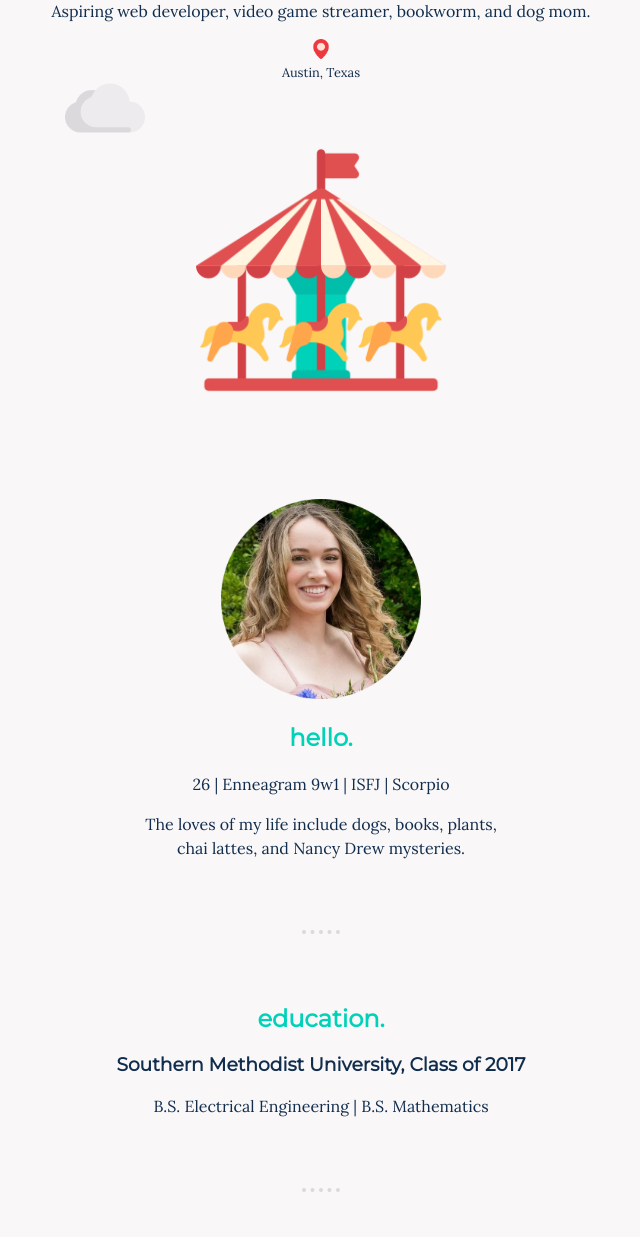
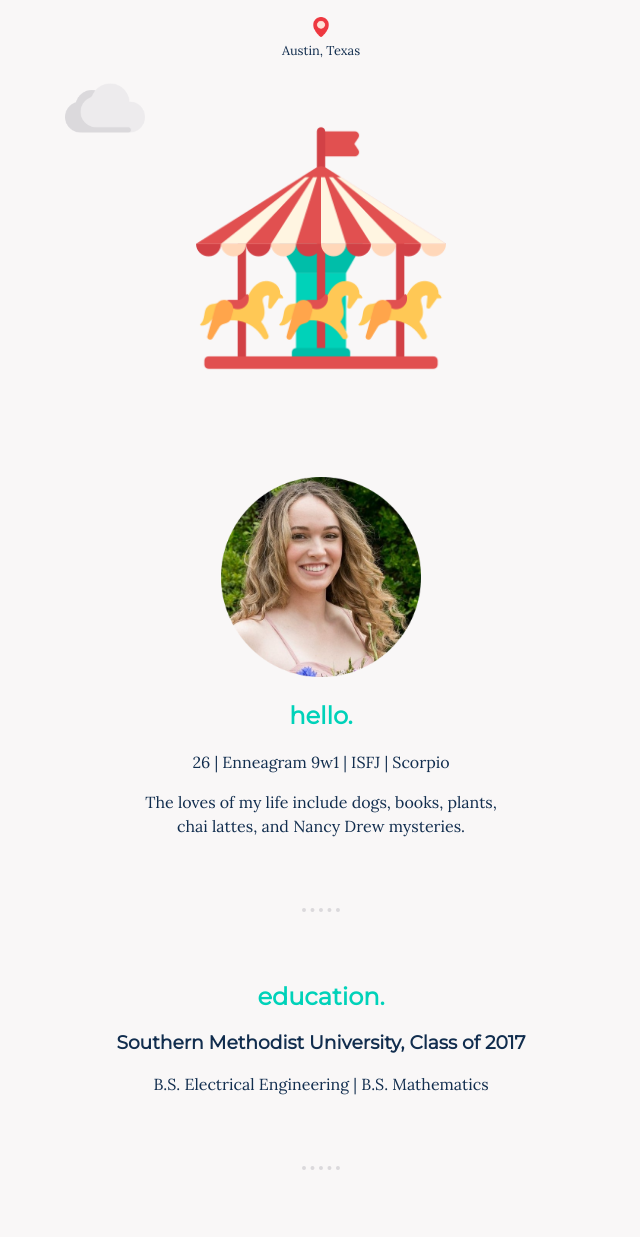
Before and after one commit to laurahatcher/my-site, a plain HTML site: page index.html in a window 1280 px wide. Shown: the part 182-1419 px from the top of the page, without its empty margins (319-959 px from the left). Drawn offline with Linux system fonts and the light colour scheme; a web font is replaced by a local one.

Commit message:
Update styles.css

```diff
--- a/css/styles.css
+++ b/css/styles.css
@@ -23,7 +23,7 @@ p {
 }
 a {
   font-family: 'Montserrat', sans-serif;
-  font-size: 12px;
+  font-size: 0.75rem;
   color: #00D2B9;
   margin: 10px;
   text-decoration: none;
@@ -67,7 +67,7 @@ hr {
   text-decoration: none;
 }
 .top-container {
-  padding-top: 100px;
+  padding-top: 50px;
 }
 .middle-container {
   margin-top: 100px;
@@ -80,12 +80,16 @@ hr {
 .cloud {
   width: 80px;
 }
+.intro {
+  width: 25%;
+  margin: auto;
+}
 .profile {
   width: 30%;
   margin: auto;
 }
 .education {
-  width: 40%;
+  width: 50%;
   margin: 0 auto;
 }
 .skill-row {
@@ -98,7 +102,7 @@ hr {
   margin: 0 auto;
 }
 .copyright {
-  font-size: 12px;
+  font-size: 0.75rem;
   color: #F9F7F7;
   padding-top: 10px;
 }
@@ -118,7 +122,7 @@ hr {
 }
 #pin {
   width: 20px;
-  margin-bottom: 0;
+  margin-top: 20px;
 }
 #location {
   font-size: 80%;
```
